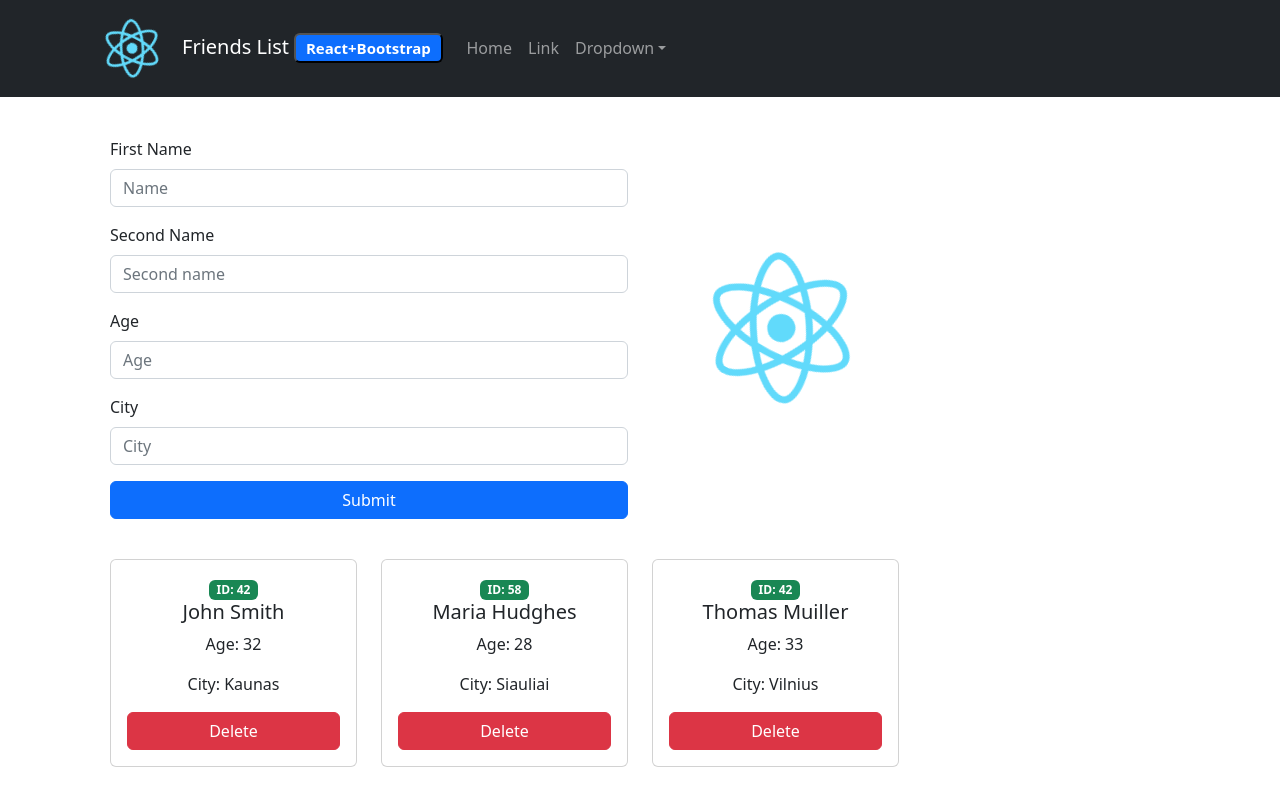
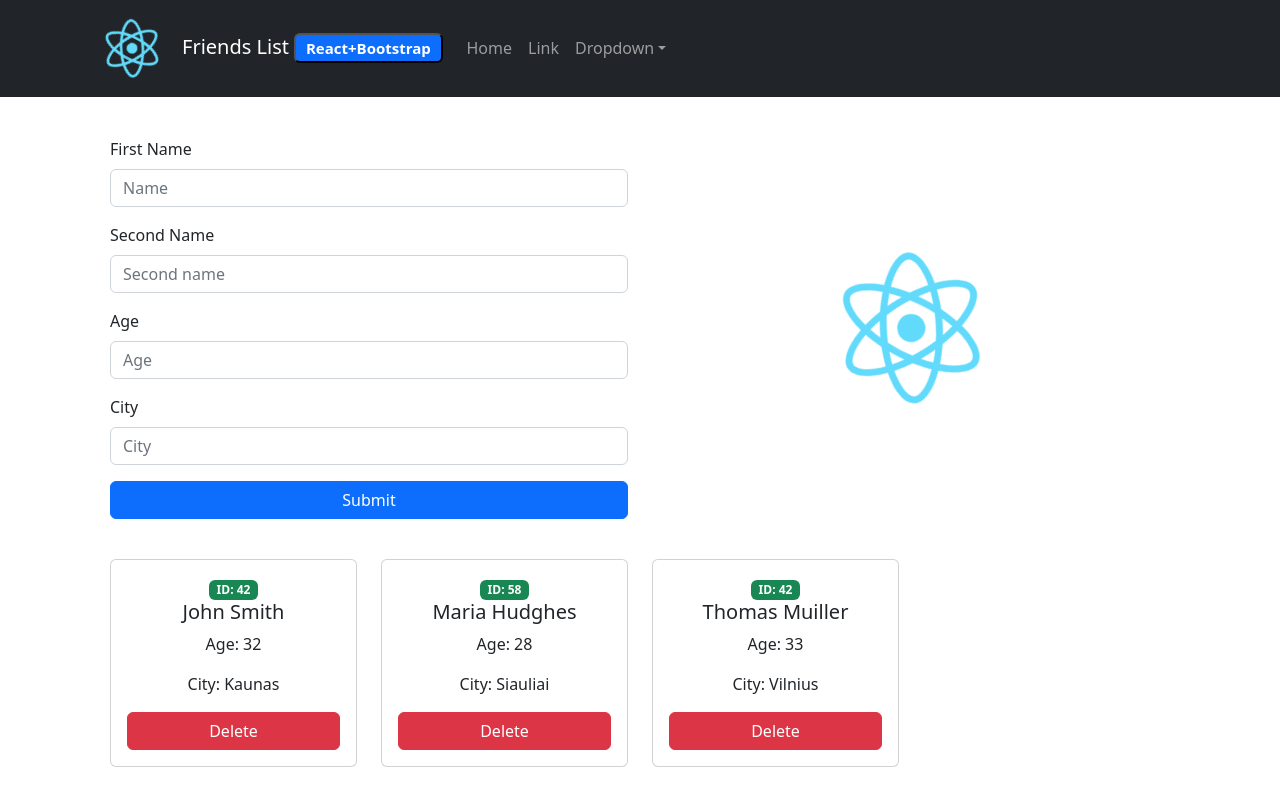
Before and after one commit to EdgarasAnd/friends-list-app-react, a React (Create React App) app: page / in a window 1280 px wide. Built offline with nearby package versions, Linux system fonts and the light colour scheme.

Commit message:
fix: :lipstick:

```diff
--- a/src/InputForm.jsx
+++ b/src/InputForm.jsx
@@ -28,7 +28,7 @@
             Submit
           </Button>
         </Form>
-        <Col className="d-flex align-items-center"><img
+        <Col className="d-flex align-items-center justify-content-center"><img
             src={logo}
             width="50%"
             className="App-logo"
```
